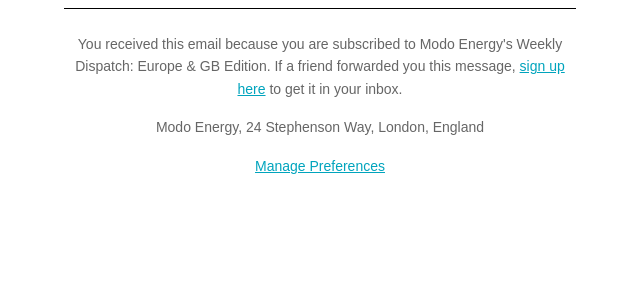
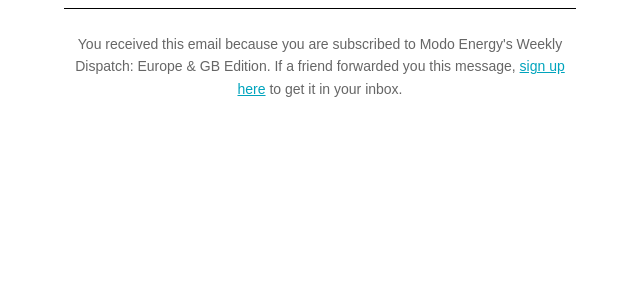
Before and after one commit to willrawlmodo/weekly-dispatch-deploy, a Python web app: template templates/footer.html in a window 1280 px wide. Shown: the top 300 px of the page, without its empty margins (320-960 px from the left). Run offline with Jinja, Linux system fonts and the light colour scheme; the template is opened without the code that fills it, so the values that code supplies are empty.

Commit message:
Remove address and manage preferences from footer
Keep only the subscription message in footer.
HubSpot will add its own unsubscribe/address footer.

Co-Authored-By: Claude Opus 4.5 <noreply@anthropic.com>

```diff
--- a/templates/footer.html
+++ b/templates/footer.html
@@ -15,15 +15,9 @@
         <!-- Footer Text -->
         <tr>
           <td align="center" style="padding:24px;">
-            <p style="Margin:0 0 16px 0; font-size:14px; line-height:1.6; color:#666666; font-family:Arial,sans-serif;">
+            <p style="Margin:0; font-size:14px; line-height:1.6; color:#666666; font-family:Arial,sans-serif;">
               You received this email because you are subscribed to Modo Energy's Weekly Dispatch: Europe & GB Edition.
               If a friend forwarded you this message, <a href="https://share-eu1.hsforms.com/1kDKOqrBjTpGU82n__HV7dQexu3k" style="color:#00A4BD; text-decoration:underline;">sign up here</a> to get it in your inbox.
-            </p>
-            <p style="Margin:0 0 16px 0; font-size:14px; line-height:1.6; color:#666666; font-family:Arial,sans-serif;">
-              Modo Energy, 24 Stephenson Way, London, England
-            </p>
-            <p style="Margin:0; font-size:14px; line-height:1.6; font-family:Arial,sans-serif;">
-              <a href="{{unsubscribe_link}}" style="color:#00A4BD; text-decoration:underline;">Manage Preferences</a>
             </p>
           </td>
         </tr>
```
